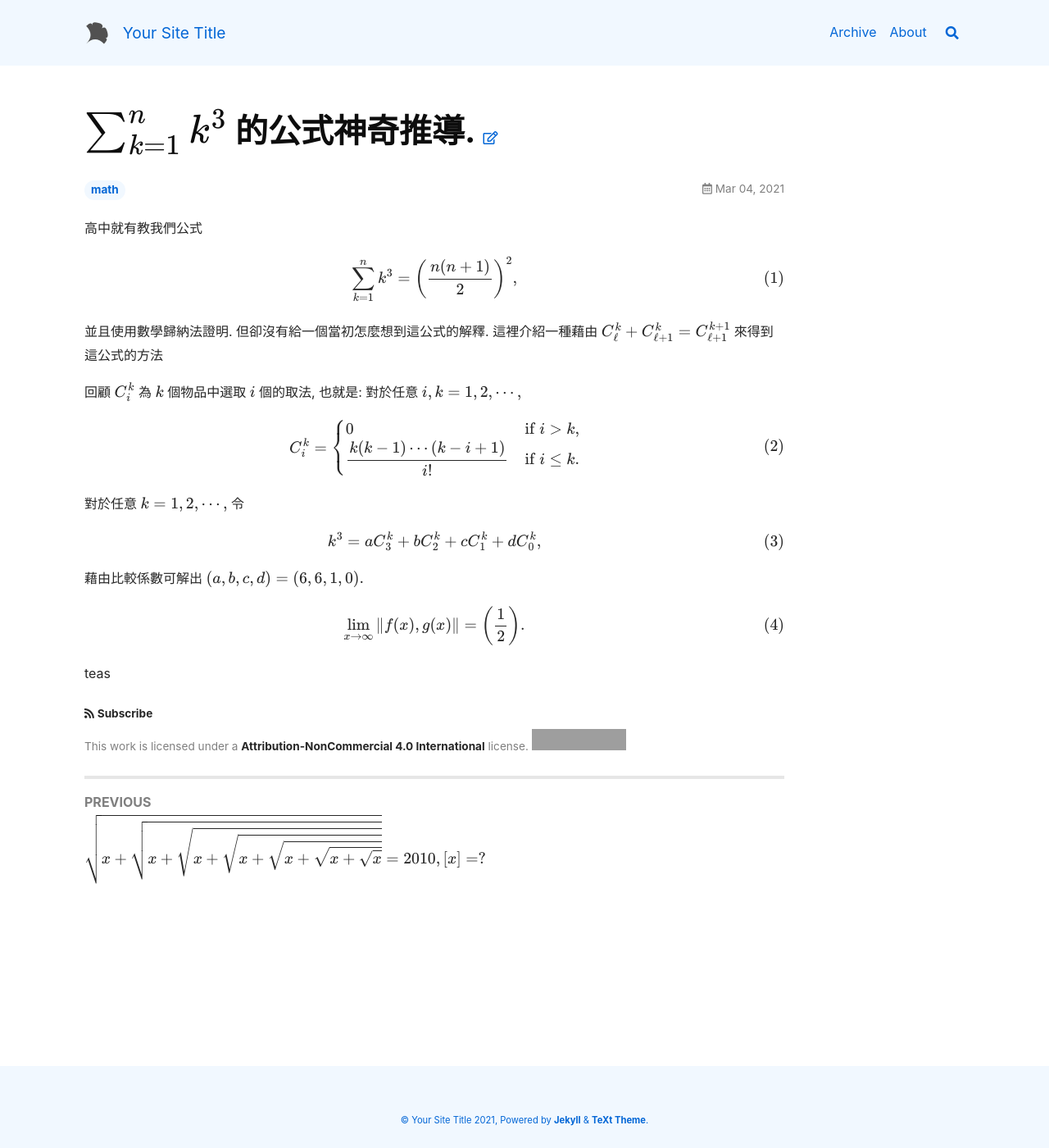
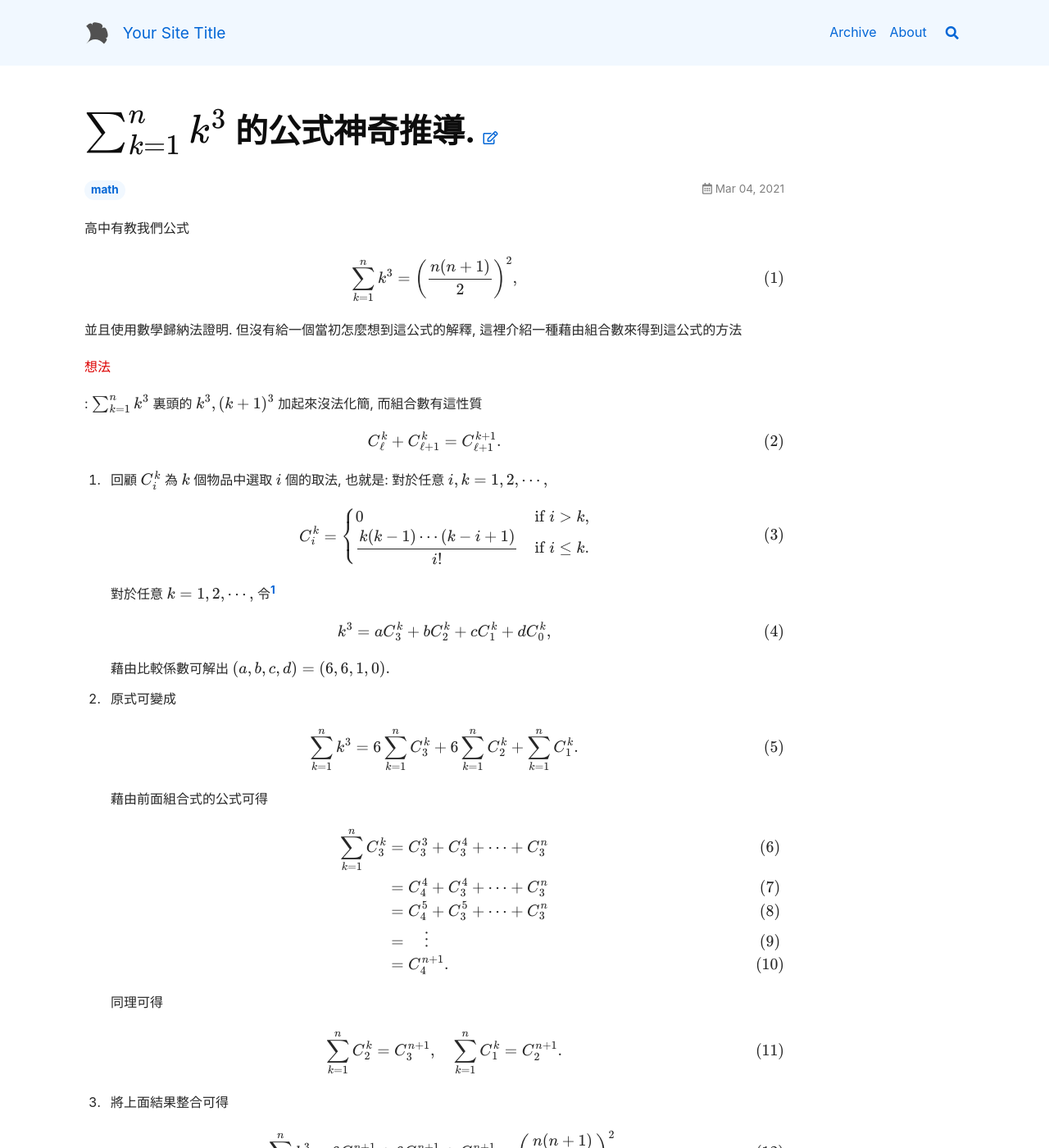
Before and after one commit to ChoCho66/ChoCho66.github.io, a Jekyll site: the page built from _posts/2021-03-04-sum_k_pow3.md, in a window 1280 px wide and 1400 px high. Shown: the whole window at 82% size. Built offline with Jekyll 4.4.1, drawn with Linux system fonts in a browser that asks for light colours; nearby versions of some CDN libraries; formulas are drawn with MathJax 3; some of the changed text lies outside the part shown; grey boxes are pictures that could not be loaded.

Commit message:
20210304

```diff
--- a/_posts/2021-03-04-sum_k_pow3.md
+++ b/_posts/2021-03-04-sum_k_pow3.md
@@ -7,40 +7,74 @@ tags: [math]
 
 
 
-高中就有教我們公式
+高中有教我們公式
 
 $$
 \sum_{k=1}^n k^3 = \left( \frac{n(n+1)}{2} \right)^2,
 $$
 
 並且使用數學歸納法證明.
-但卻沒有給一個當初怎麼想到這公式的解釋.
-這裡介紹一種藉由
-$C_\ell^k+C_{\ell+1}^k = C_{\ell+1}^{k+1}$
-來得到這公式的方法
+但沒有給一個當初怎麼想到這公式的解釋,
+這裡介紹一種藉由組合數來得到這公式的方法
 
-回顧 $C^k_i$ 為 $k$ 個物品中選取 $i$ 個的取法, 也就是:
-對於任意 $i,k=1,2, \cdots,$
+<font color="#dd0000">想法</font>:
+$\sum_{k=1}^n k^3$ 裏頭的 $k^3,(k+1)^3$ 加起來沒法化簡, 而組合數有這性質
 
-$$
-C^k_i =
-\begin{cases}
-0 & \mbox{if }i > k,\\
-\dfrac{k(k-1)\cdots (k-i+1)}{i!} & \mbox{if }i \leq k.
-\end{cases}
-$$
+$$C_\ell^k + C_{\ell+1}^k = C_{\ell+1}^{k+1}.$$
 
-對於任意 $k=1,2, \cdots,$
-令
+1. 回顧 $C^k_i$ 為 $k$ 個物品中選取 $i$ 個的取法, 也就是:
+   對於任意 $i,k=1,2, \cdots,$
 
-$$k^3=aC_3^k+bC_2^k+cC_1^k+dC_0^k,$$
+   $$
+   C^k_i =
+   \begin{cases}
+   0 & \mbox{if }i > k,\\
+   \dfrac{k(k-1)\cdots (k-i+1)}{i!} & \mbox{if }i \leq k.
+   \end{cases}
+   $$
 
-藉由比較係數可解出 $(a,b,c,d)=(6,6,1,0).$
+   對於任意 $k=1,2, \cdots,$
+   令[^1]
+
+   $$
+   k^3=aC_3^k+bC_2^k+cC_1^k+dC_0^k,
+   $$
+
+   藉由比較係數可解出 $(a,b,c,d)=(6,6,1,0).$
+
+1. 原式可變成
+
+   $$ \sum_{k=1}^n k^3 = 6\sum_{k=1}^n C_3^k + 6\sum_{k=1}^n C_2^k + \sum_{k=1}^n C_1^k. $$
+
+   藉由前面組合式的公式可得
+
+   $$
+   \begin{align}
+   \sum_{k=1}^n C_3^k
+   &= C_3^3 + C_3^4 + \cdots + C_3^n \\
+   &= C_4^4 + C_3^4 + \cdots + C_3^n \\
+   &= C_4^5 + C_3^5 + \cdots + C_3^n \\
+   &=\quad \vdots \\
+   &= C_4^{n+1}.
+   \end{align}
+   $$
+
+   同理可得
+
+   $$\sum_{k=1}^n C_2^k = C_3^{n+1},\quad \sum_{k=1}^n C_1^k = C_2^{n+1}.$$
 
 
-$$
-\lim_{x\ra \oo} \norm{f(x),g(x)} = \lr{\frac{1}{2}}.
-$$
+1. 將上面結果整合可得
 
-teas
+   $$ \sum_{k=1}^n k^3 = 6C_4^{n+1}+6C_3^{n+1}+C_2^{n+1} = \lr{\frac{n(n+1)}{2}}^2. $$
+
+
+---
+
+* 這方法應該適用於任意次方相加.
+
+
+
 <!--more-->
+
+[^1]: 此處是由於左右式皆為3次多項式, 必存在且唯一的 $(a,b,c,d).$
```
